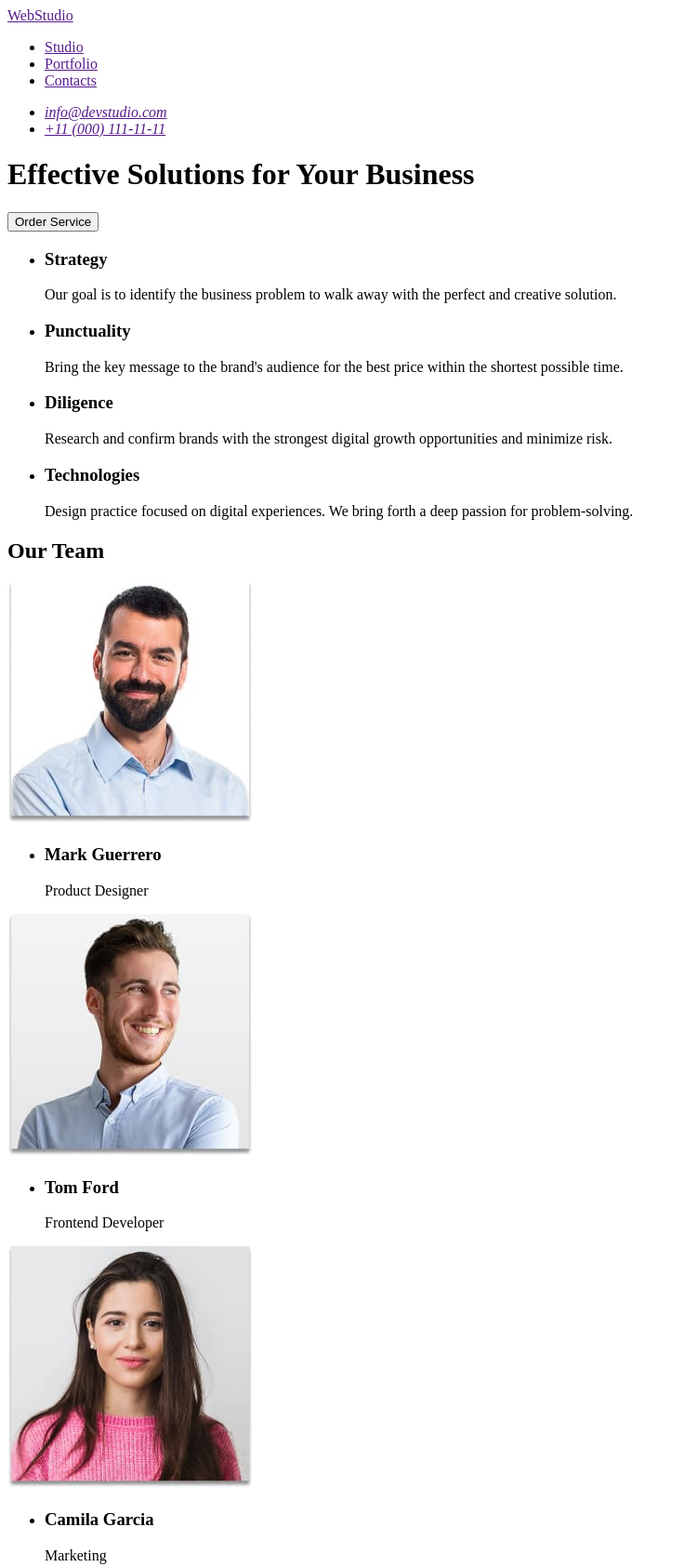
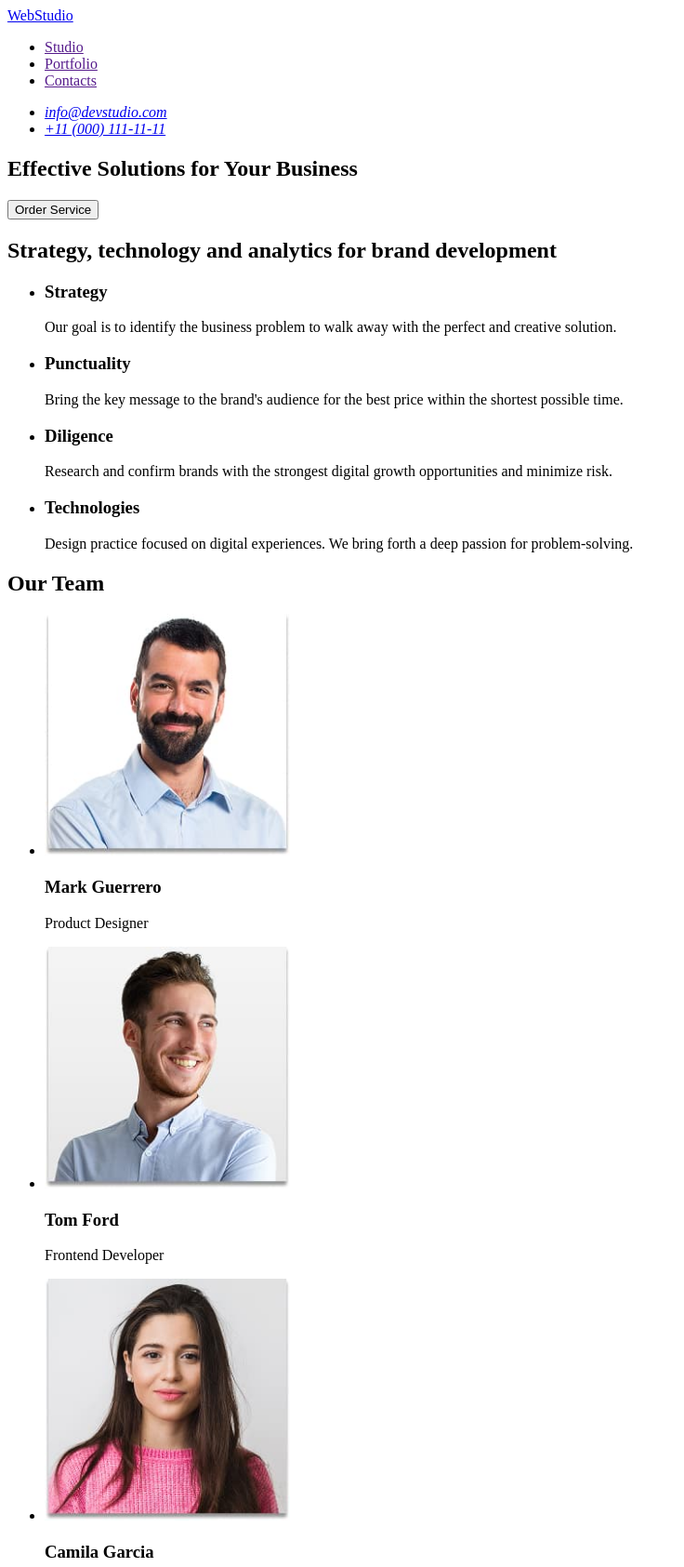
Before and after one commit to OlgaArtiukh/goit-markup-hw-01, a plain HTML site: page index.html in a window 1280 px wide. Shown: the top 1685 px of the page at 93% size, without its empty margins (0-736 px from the left). Drawn offline with Linux system fonts and the light colour scheme.

Commit message:
add markup

```diff
--- a/index.html
+++ b/index.html
@@ -1,38 +1,45 @@
 <!DOCTYPE html>
 <html lang="en">
-
+  <head>
+    <meta charset="UTF-8" />
+    <meta name="viewport" content="width=device-width, initial-scale=1.0" />
+    <title>Web Studio</title>
+  </head>
+  <body>
     <header>
-        <a href="">WebStudio</a>
  <nav>
+ <a href="./index.html">WebStudio</a>
  <ul>
     <li><a href="">Studio</a></li>
     <li><a href="">Portfolio</a></li>
     <li><a href="">Contacts</a></li>
-
         </ul>
       </nav>
+
  <address>
         <ul>
-        <li><a href="">info@devstudio.com</a></li>
-        <li><a href="">+11 (000) 111-11-11</a></li>
+          <li><a href="mailto:info@devstudio.com">info@devstudio.com</a></li>
+          <li><a href="tel:+110001111111">+11 (000) 111-11-11</a></li>
         </ul>
 </address>
     </header>
-<main></main>
-<h1>Effective Solutions
-    for Your Business
-</h1>
+    <main>
+      <section>
+        <h1>Effective Solutions for Your Business</h1>
         <button type="button">Order Service</button>
-<section><ul>
+     </section>
+
+<section>
+    <h2>Strategy, technology and analytics for brand development</h2>
+     <ul>
       <li>
         <h3>Strategy</h3>
-        <p>Our goal is to identify the business
-            problem to walk away with the perfect and creative solution.
-        </p>
+        <p>Our goal is to identify the business problem to walk away with the perfect and creative solution.</p>
           </li>
           <li>
             <h3>Punctuality</h3>
         <p>Bring the key message to the brand's audience for the best price within the shortest possible time.</p>
+
           </li>
           <li>
             <h3>Diligence</h3>
@@ -44,66 +51,56 @@
           </li>
         </ul>
       </section>
+      <section>
         <h2>Our Team</h2>
- <img src="images/team1.jpg"
+        <ul>
+          <li>
+            <img
+              src="images/team1.jpg"
               alt="Mark Guerrero"
- width="264"height="260">
- <section><ul>
+              width="264"
+              height="260"
+            />
+            <h3>Mark Guerrero</h3>
+            <p>Product Designer</p>
+          </li>
           <li>
-        <h3>Mark Guerrero</h3>
-        <p> Product Designer</p>
-
-    </li>
- </ul>
             <img src="images/team2.jpg"
             alt="Tom Ford"
             width="264"
- height="260">
-
- <section><ul>
+            height="260" />
+            <h3>Tom Ford</h3>
+            <p>Frontend Developer</p>
+          </li>
           <li>
-        <h3>Tom Ford</h3>
-        <p> Frontend Developer</p>
-
+            <img
+              src="images/team3.jpg"
+              alt="Camila Garcia"
+              width="264"
+              height="260"
+            />
+            <h3>Camila Garcia</h3>
+            <p>Marketing</p>
+          </li>
+          <li>
+            <img
+              src="images/team4.jpg"
+              alt="Daniel Wilson"
+              width="264"
+              height="260"
+            />
+            <h3>Daniel Wilson</h3>
+            <p>UI Designer</p>
           </li>
         </ul>
- <img src="images/team3.jpg"
- alt="Camila Garcia"
- width="264"
- height="260">
-
- <section><ul>
-    <li>
-        <h3>Camila Garcia</h3>
-          <p> Marketing</p>
-
-    </li>
- </ul>
- <img src="images/team4.jpg"
- alt="Daniel Wilson"
- width="264"
- height="260">
- <section><ul>
-    <li>
-        <h3>Daniel Wilson</h3>
-        <p> UI Designer</p>
-
-    </li>
- </ul>
+      </section>
+    </main>
     <footer>
-    <a href="">WebStudio</a>
-    <p>Increase the flow of customers and sales for your business with digital marketing & growth solutions.</p>
+      <a href="./index.html">WebStudio</a>
+      <p>
+        Increase the flow of customers and sales for your business with digital
+        marketing & growth solutions.
+      </p>
     </footer>
-
-
-
-
-
-    <meta charset="UTF-8">
-    <meta name="viewport" content="width=device-width, initial-scale=1.0">
-    <title>Document</title>
-
-<body>
-
   </body>
 </html>
```
Lines whose indentation alone changed are shown as unchanged.
